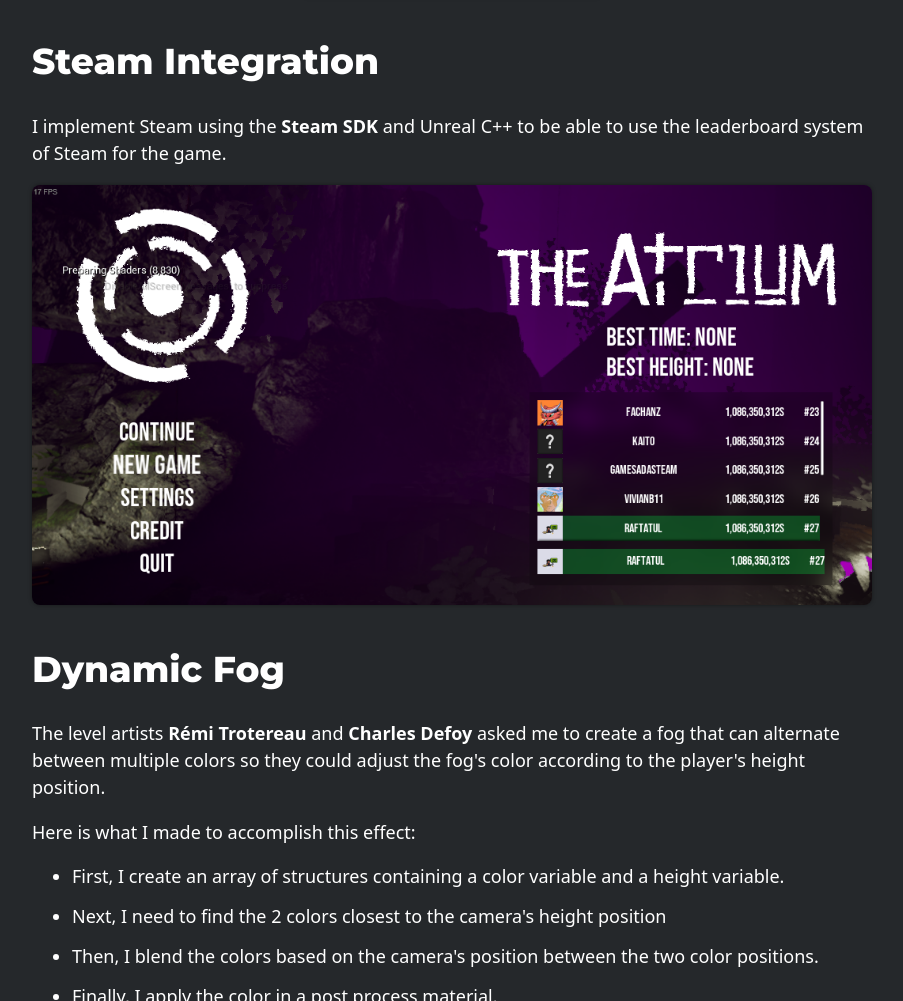
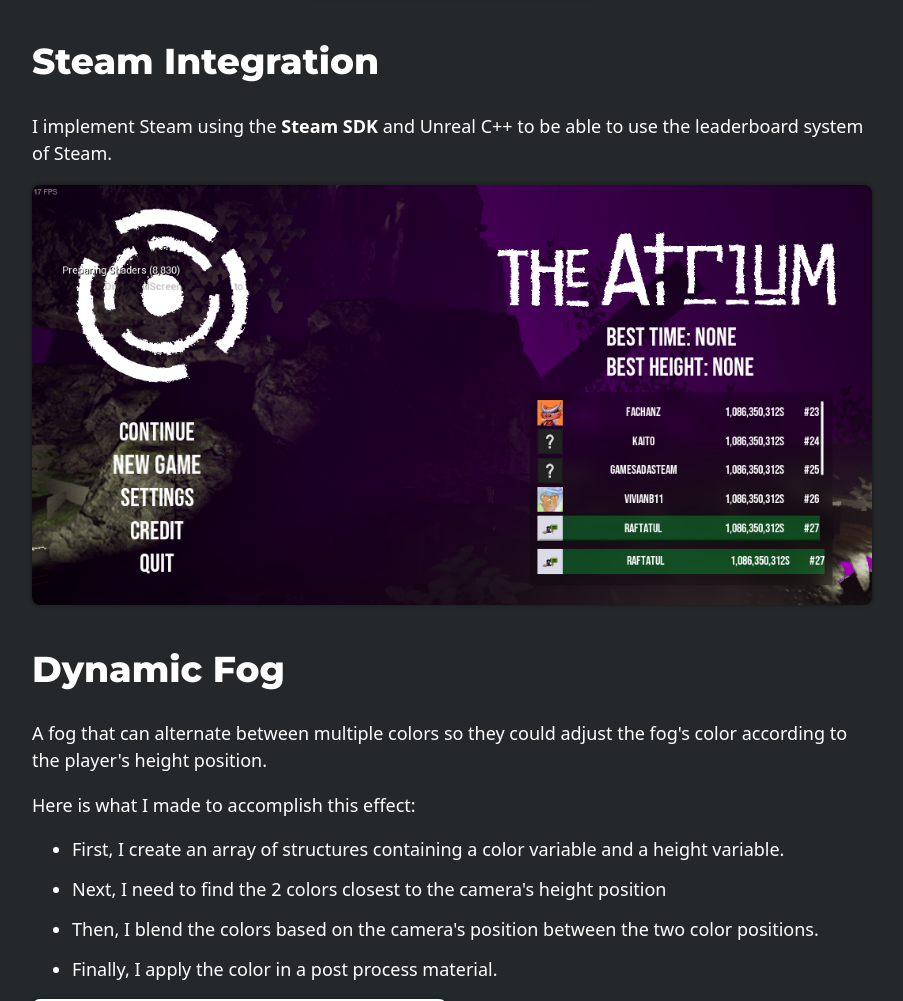
Before and after one commit to Raftatul/Raftatul.github.io, a plain HTML site: page project_1.html in a window 1280 px wide. Shown: the part 2793-3794 px from the top of the page, without its empty margins (188-1091 px from the left). Drawn offline with Linux system fonts and the light colour scheme; some icons are missing.

Commit message:
Update CV

```diff
--- a/project_1.html
+++ b/project_1.html
@@ -77,12 +77,12 @@
                 </div>
                 <div>
                     <h2 id="steam">Steam Integration</h2>
-                    <p>I implement Steam using the <a href="https://partner.steamgames.com/doc/sdk" target="_blank">Steam SDK</a> and Unreal C++ to be able to use the leaderboard system of Steam for the game.</p>
+                    <p>I implement Steam using the <a href="https://partner.steamgames.com/doc/sdk" target="_blank">Steam SDK</a> and Unreal C++ to be able to use the leaderboard system of Steam.</p>
                     <img class="rounded thumbnail" src="images/the_atrium.png">
                 </div>
                 <div>
                     <h2 id="fog">Dynamic Fog</h2>
-                    <p>The level artists <a href="https://remitrotereau.myportfolio.com/" target="_blank">Rémi Trotereau</a> and <a href="https://charlesdefoy-leveldesign2024.webflow.io/" target="_blank">Charles Defoy</a> asked me to create a fog that can alternate between multiple colors so they could adjust the fog's color according to the player's height position.</p>
+                    <p>A fog that can alternate between multiple colors so they could adjust the fog's color according to the player's height position.</p>
                     <p>Here is what I made to accomplish this effect:</p>
                     <ul>
                         <li>First, I create an array of structures containing a color variable and a height variable.</li>
```
Also changed, not shown: 1 other file.
